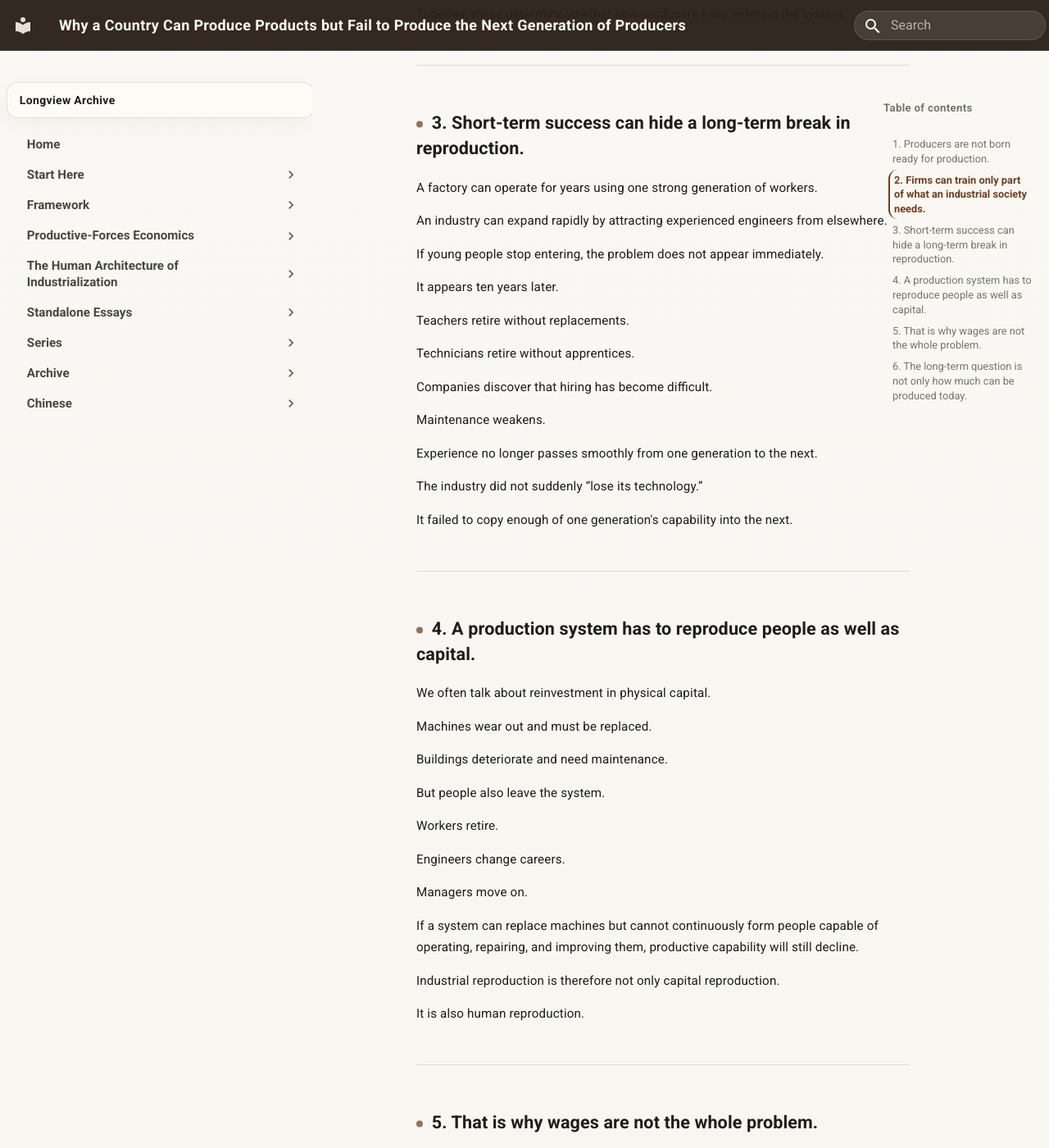
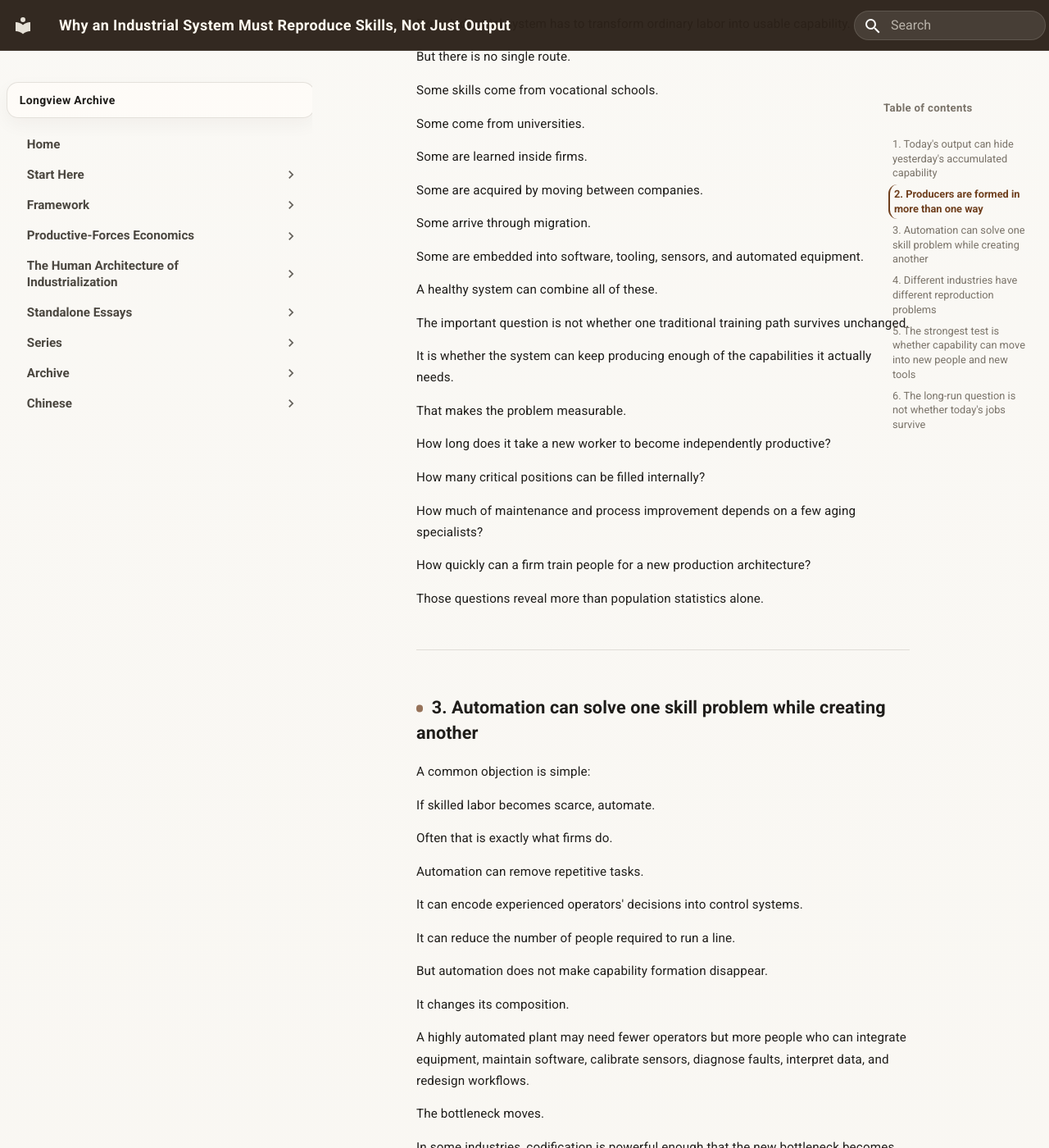
Before and after one commit to guanshi1688/longview-archive, an MkDocs documentation site: the page built from docs/essays/english/standalone/why-build-next-product-matters.md, in a window 1280 px wide and 1400 px high, scrolled down 1787 px. Shown: the whole window at 82% size. Built offline with MkDocs 1.6.1 and Material for MkDocs 9.7.7, drawn with Linux system fonts in a browser that asks for light colours; some of the changed text lies outside the part shown.

Commit message:
Update why-build-next-product-matters.md

```diff
--- a/docs/essays/english/standalone/why-build-next-product-matters.md
+++ b/docs/essays/english/standalone/why-build-next-product-matters.md
@@ -1,6 +1,6 @@
-# Why a Country Can Produce Products but Fail to Produce the Next Generation of Producers
+# Why an Industrial System Must Reproduce Skills, Not Just Output
 
-**A country can manufacture today's products without continuously reproducing tomorrow's workers, technicians, engineers, and firms.**
+**Today's factories can run on yesterday's accumulated skills. Long-run industrial capability depends on renewing, transforming, or replacing those skills before they disappear.**
 
 A country can have many factories.
 
@@ -8,165 +8,227 @@ Exports can grow.
 
 Employment can rise.
 
-Foreign customers can continue placing orders.
+Production can look healthy for years.
 
-Statistically, it has entered manufacturing.
+Yet a slower question remains:
 
-But over decades, a slower question appears:
+> **Can the system keep generating the capabilities that its next generation of production will require?**
 
-> **Where does the next generation of producers come from?**
+This is not simply a question about population size.
 
-This is not a question about population size.
+Nor is it a claim that every old job must survive.
 
-It is a question about how a society repeatedly turns ordinary people into people capable of entering complex production systems.
+Industrial systems change. Automation replaces some tasks. Software absorbs some routines. Firms reorganize work.
+
+The real issue is whether capability is being renewed as production changes.
 
 ---
 
-## 1. Producers are not born ready for production.
+## 1. Today's output can hide yesterday's accumulated capability
 
-Every skilled worker was trained.
+A factory may run for years on a workforce trained in an earlier period.
 
-Every engineer passed through education, practice, and failure.
+Senior technicians know how to stabilize difficult processes.
 
-Every expert technician accumulated years of contact with real equipment.
+Experienced engineers know which problems deserve attention.
 
-Every capable supplier owner had to learn customers, quality, cash flow, and production discipline.
+Supervisors know which suppliers can recover from failure.
 
-None of this appears automatically because a country has a young population.
+Managers know how to expand output without destroying quality.
 
-Population is potential labor.
+None of this disappears the day recruitment weakens.
 
-Producers have to be formed.
+That is why an industry can look healthy even while its internal renewal is becoming harder.
+
+The warning signs appear slowly:
+
+longer vacancies,
+
+fewer apprentices,
+
+more dependence on a small group of senior specialists,
+
+slower maintenance,
+
+more external technical support,
+
+and fewer people able to move from operating a process to improving it.
+
+Output is a snapshot.
+
+Capability renewal is a flow.
 
 ---
 
-## 2. Firms can train only part of what an industrial society needs.
+## 2. Producers are formed in more than one way
 
-Large companies can build excellent internal training systems.
+Every industrial system has to transform ordinary labor into usable capability.
 
-But firms normally train people for their own immediate needs.
+But there is no single route.
 
-A durable industrial system requires a broader environment:
+Some skills come from vocational schools.
 
-basic education,
+Some come from universities.
 
-vocational schools,
+Some are learned inside firms.
 
-engineering education,
+Some are acquired by moving between companies.
 
-apprenticeship,
+Some arrive through migration.
 
-housing and transport that allow young workers to reach industrial jobs,
+Some are embedded into software, tooling, sensors, and automated equipment.
 
-families able to support long periods of skill formation,
+A healthy system can combine all of these.
 
-and career structures that make technical work worth pursuing.
+The important question is not whether one traditional training path survives unchanged.
 
-Together, these determine whether new producers keep entering the system.
+It is whether the system can keep producing enough of the capabilities it actually needs.
+
+That makes the problem measurable.
+
+How long does it take a new worker to become independently productive?
+
+How many critical positions can be filled internally?
+
+How much of maintenance and process improvement depends on a few aging specialists?
+
+How quickly can a firm train people for a new production architecture?
+
+Those questions reveal more than population statistics alone.
 
 ---
 
-## 3. Short-term success can hide a long-term break in reproduction.
+## 3. Automation can solve one skill problem while creating another
 
-A factory can operate for years using one strong generation of workers.
+A common objection is simple:
 
-An industry can expand rapidly by attracting experienced engineers from elsewhere.
+If skilled labor becomes scarce, automate.
 
-If young people stop entering, the problem does not appear immediately.
+Often that is exactly what firms do.
 
-It appears ten years later.
+Automation can remove repetitive tasks.
 
-Teachers retire without replacements.
+It can encode experienced operators' decisions into control systems.
 
-Technicians retire without apprentices.
+It can reduce the number of people required to run a line.
 
-Companies discover that hiring has become difficult.
+But automation does not make capability formation disappear.
 
-Maintenance weakens.
+It changes its composition.
 
-Experience no longer passes smoothly from one generation to the next.
+A highly automated plant may need fewer operators but more people who can integrate equipment, maintain software, calibrate sensors, diagnose faults, interpret data, and redesign workflows.
 
-The industry did not suddenly “lose its technology.”
+The bottleneck moves.
 
-It failed to copy enough of one generation's capability into the next.
+In some industries, codification is powerful enough that the new bottleneck becomes much smaller.
+
+In others, automation raises the engineering density of the system.
+
+So the right question is not:
+
+> Will machines replace workers?
+
+It is:
+
+> **What capabilities does the new production system require, and can the system reproduce those capabilities fast enough?**
 
 ---
 
-## 4. A production system has to reproduce people as well as capital.
+## 4. Different industries have different reproduction problems
 
-We often talk about reinvestment in physical capital.
+A labor-intensive assembly industry does not reproduce capability in the same way as a semiconductor fab, chemical plant, aircraft program, or machine-tool industry.
 
-Machines wear out and must be replaced.
+Some processes are highly standardized.
 
-Buildings deteriorate and need maintenance.
+Training can be short.
 
-But people also leave the system.
+Equipment vendors can provide much of the operating knowledge.
 
-Workers retire.
+Other processes depend heavily on long experience, certification, tacit judgment, or interaction across many technical interfaces.
 
-Engineers change careers.
+In those industries, a small break in the pipeline of technicians or engineers can matter greatly.
 
-Managers move on.
+This means there is no universal rule that “young people leaving factories” automatically destroys industry.
 
-If a system can replace machines but cannot continuously form people capable of operating, repairing, and improving them, productive capability will still decline.
+The effect depends on what is leaving with them.
 
-Industrial reproduction is therefore not only capital reproduction.
+If tasks are easy to codify and automate, substitution may be fast.
 
-It is also human reproduction.
+If capability is concentrated in people who diagnose, integrate, modify, and improve complex systems, replacement is harder.
+
+Sectoral structure matters.
 
 ---
 
-## 5. That is why wages are not the whole problem.
+## 5. The strongest test is whether capability can move into new people and new tools
 
-Higher wages can attract people.
+An industrial system is not healthy merely because old experts remain.
 
-But if a career has little status, no path upward, poor working conditions, unaffordable housing, or a long training period that families cannot support, young workers may still avoid it.
+It is healthy when knowledge keeps changing form.
 
-Likewise, an education system can produce many graduates while firms still complain that they cannot find the skills they need.
+Experienced workers train younger workers.
 
-Two things can therefore happen at the same time:
+Engineers turn repeated problems into better processes.
 
-young people struggle to find desirable work,
+Software captures what can be codified.
 
-while factories struggle to find capable workers.
+Automation removes tasks that no longer need human judgment.
 
-That is not necessarily a contradiction.
+Schools adjust to new technical requirements.
 
-It reveals that “population” and “producer” are separated by a formation process.
+Firms create career paths that make long training worthwhile.
+
+Suppliers learn enough to become sources of improvement rather than passive executors.
+
+Capability is being reproduced when knowledge survives the departure of the person who first carried it.
+
+That can happen through people.
+
+It can happen through organizations.
+
+It can happen through machines.
+
+Usually it happens through all three.
 
 ---
 
-## 6. The long-term question is not only how much can be produced today.
+## 6. The long-run question is not whether today's jobs survive
 
-Today's output matters.
+Jobs change.
 
-But another indicator may matter even more over time:
+Technologies change.
 
-> **Who will still be able to produce ten years from now?**
+Industries change.
 
-Did today's technicians train apprentices?
+A mature production system should be able to let some occupations disappear while creating the capabilities required by the next system.
 
-Did today's engineers become tomorrow's technical leaders?
+That is a harder standard than preserving employment.
 
-Did today's suppliers produce a next generation of entrepreneurs?
+It asks:
 
-Are schools and firms still learning from one another?
+Can today's operators become tomorrow's technicians?
 
-Do young people believe that entering the productive system is worth years of investment?
+Can today's technicians become tomorrow's integrators and trainers?
 
-If yes, capability is being reproduced.
+Can firms convert experience into routines and tools?
 
-If no, today's prosperity may be consuming yesterday's accumulated knowledge.
+Can education respond when the technical frontier moves?
 
-So:
+Can automation substitute for scarce labor without creating a new capability bottleneck elsewhere?
 
-> **Producing goods is the capability of an industrial system today.**
+Can new firms still find people able to operate, repair, and improve production?
+
+So the deeper question is:
+
+> **Who — or what — will still be able to produce ten years from now?**
+
+Today's output tells us what an industrial system can do now.
+
+Capability renewal tells us whether it can continue adapting.
+
+> **An industry survives not by reproducing every job.**
 >
-> **Producing the next generation of producers is the capability of that system to continue existing.**
-
-A mature production system does not only make products.
-
-It must keep making people who know how to make products.
+> **It survives by reproducing the capabilities its next production system will need.**
 
 ---
 
```
